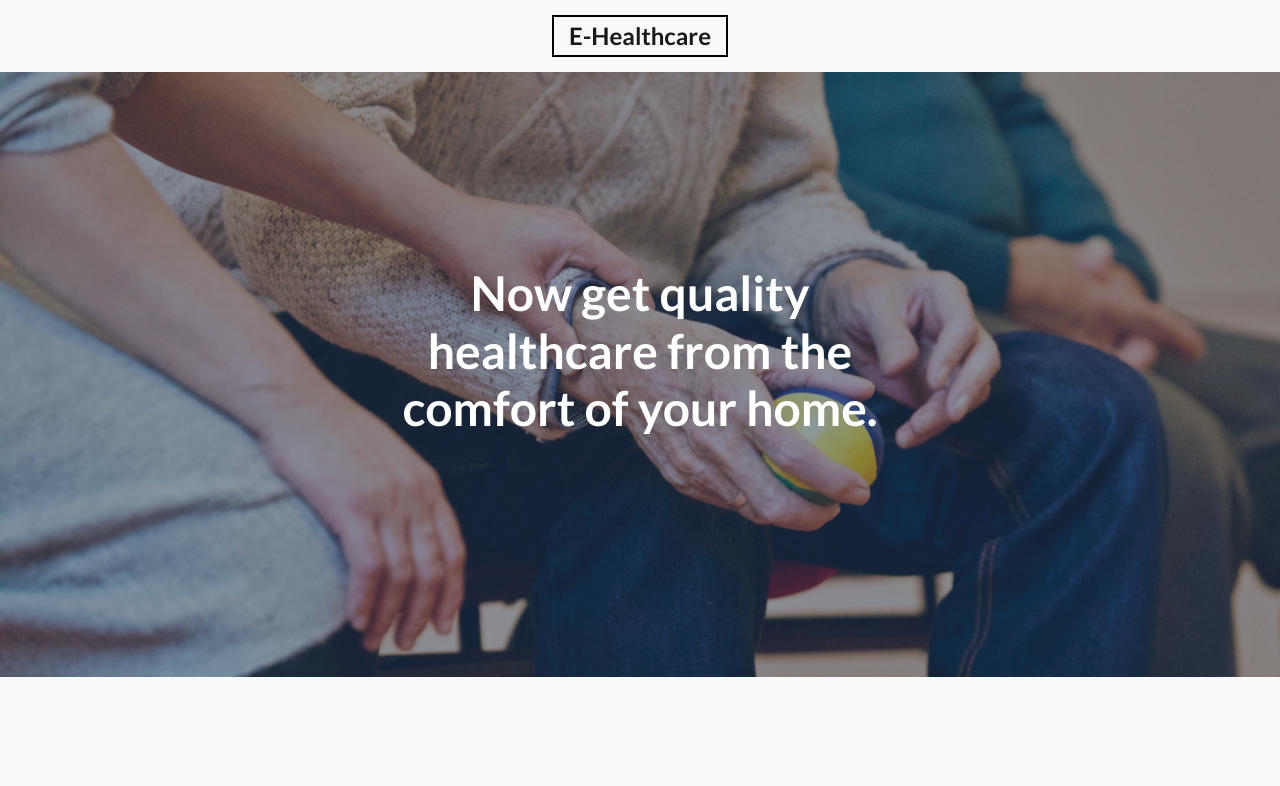
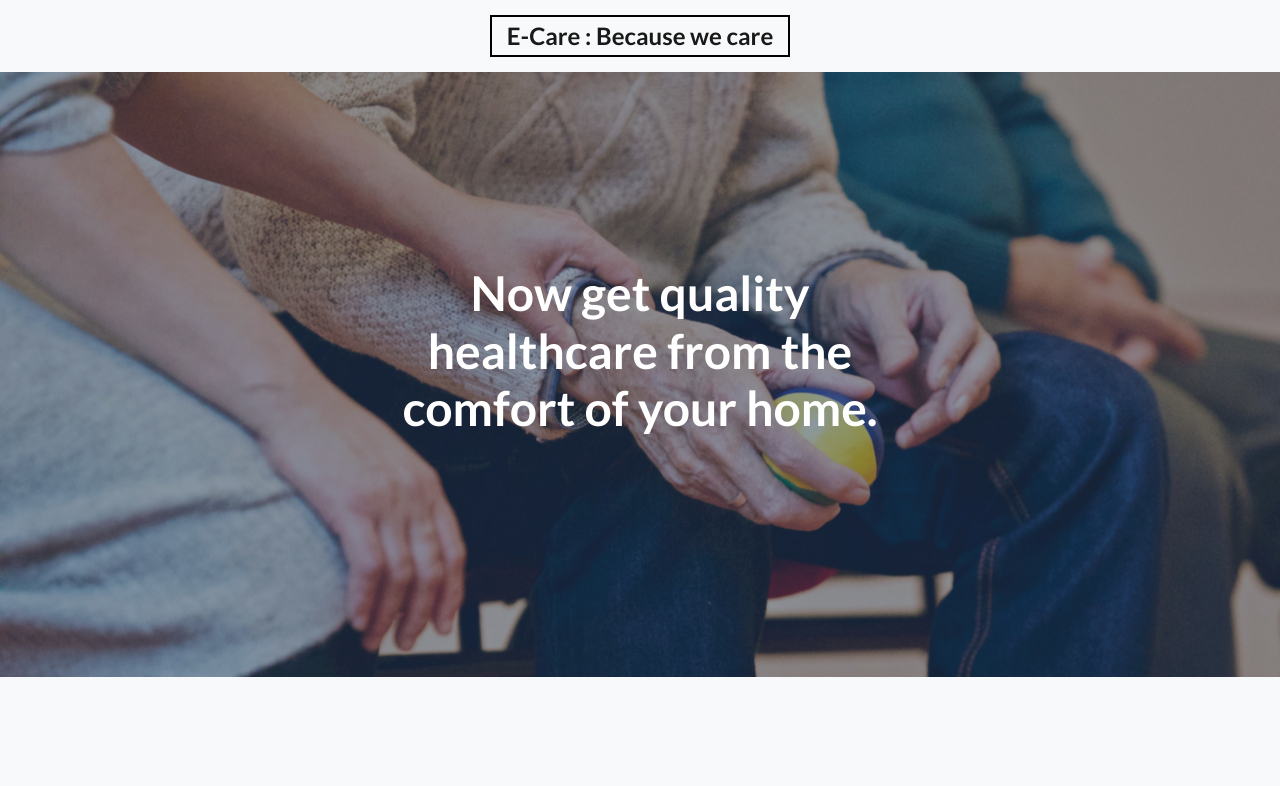
Before and after one commit to Ashutosh6393/e-care, a plain HTML site: page index.html in a window 1280 px wide. Shown: the top 786 px of the page. Drawn offline with nearby package versions, Linux system fonts and the light colour scheme.

Commit message:
Changed title

```diff
--- a/index.html
+++ b/index.html
@@ -5,7 +5,7 @@
         <meta name="viewport" content="width=device-width, initial-scale=1, shrink-to-fit=no" />
         <meta name="description" content="" />
         <meta name="author" content="" />
-        <title>E-HealthCare</title>
+        <title>E-Care</title>
         <!-- Favicon-->
         <link rel="icon" type="image/x-icon" href="assets/favicon.ico" />
         <!-- Bootstrap icons-->
@@ -19,7 +19,7 @@
         <!-- Navigation-->
         <nav class="navbar navbar-light bg-light static-top">
             <div class="container hh">
-                <h2 class="navbar-brand head-name" href="#">E-Healthcare</h2>
+                <h2 class="navbar-brand head-name" href="#">E-Care : Because we care</h2>
             </div>
         </nav>
         <!-- Masthead-->
```
